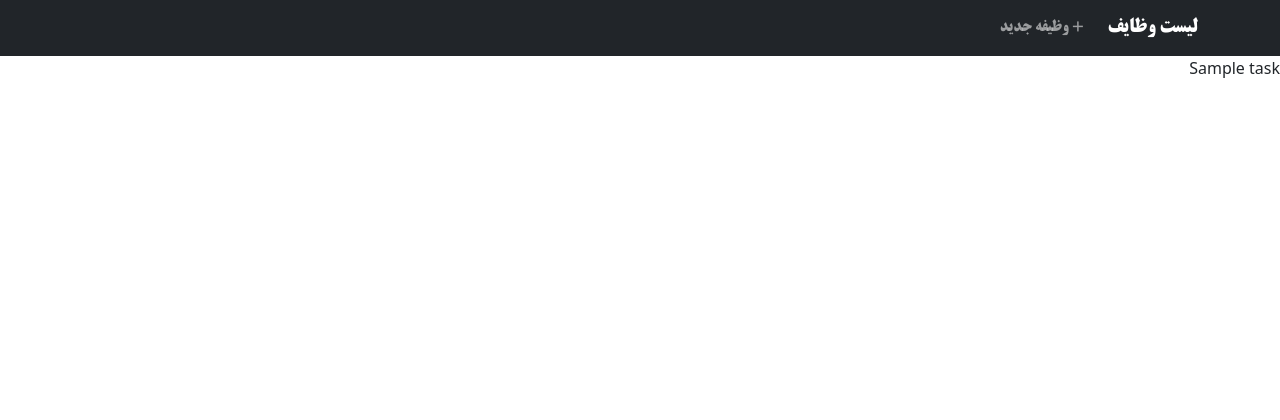
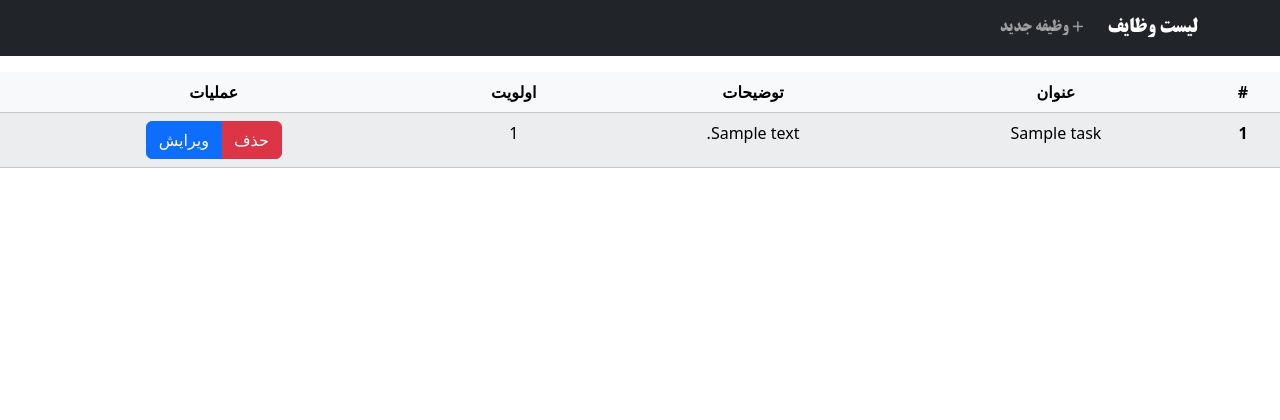
Before and after one commit to Behnaz81/TODOList, a Django app: page / in a window 1280 px wide. Shown: the top 420 px of the page. Run offline with Django 5.2, Linux system fonts and the light colour scheme; tables that the repository leaves empty hold one stand-in row (values such as "Sample post").

Commit message:
a table to show context was created in index.html

```diff
--- a/templates/index.html
+++ b/templates/index.html
@@ -3,7 +3,34 @@
 {% block title %}صفحه اصلی{% endblock %}
 
 {% block content %}
-    {% for item in tasks %}
-        {{ item.title }}
-    {% endfor %}
+
+    <table class="table table-striped table-light my-3 text-center">
+        <thead>
+        <tr>
+            <th scope="col">#</th>
+            <th scope="col">عنوان</th>
+            <th scope="col">توضیحات</th>
+            <th scope="col">اولویت</th>
+            <th scope="col">عملیات</th>
+        </tr>
+        </thead>
+        <tbody>
+        {% for item in tasks %}
+            <tr>
+                <th scope="row">1</th>
+                <td>{{ item.title }}</td>
+                <td>{{ item.description }}</td>
+                <td>{{ item.priority }}</td>
+                <td>
+                    <div class="btn-group" role="group" aria-label="Basic mixed styles example">
+                        <button type="button" class="btn btn-danger">حذف</button>
+                        <button type="button" class="btn btn-primary">ویرایش</button>
+                    </div>
+                </td>
+            </tr>
+        {% endfor %}
+
+        </tbody>
+    </table>
+
 {% endblock %}
```
